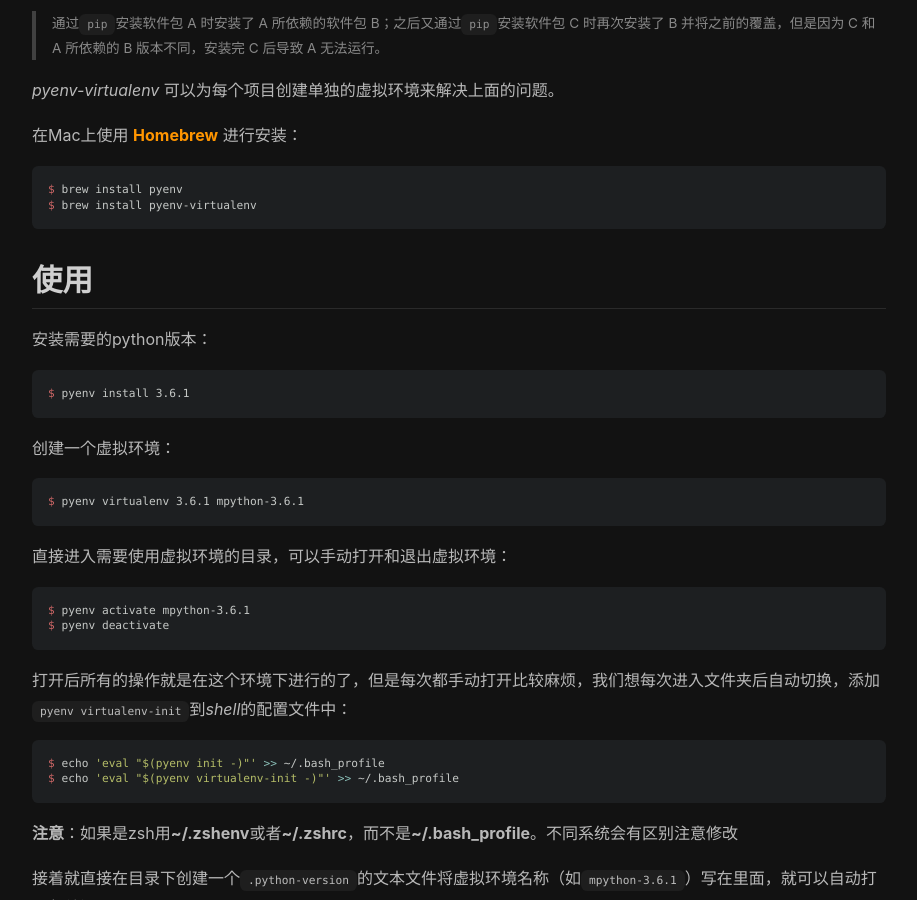
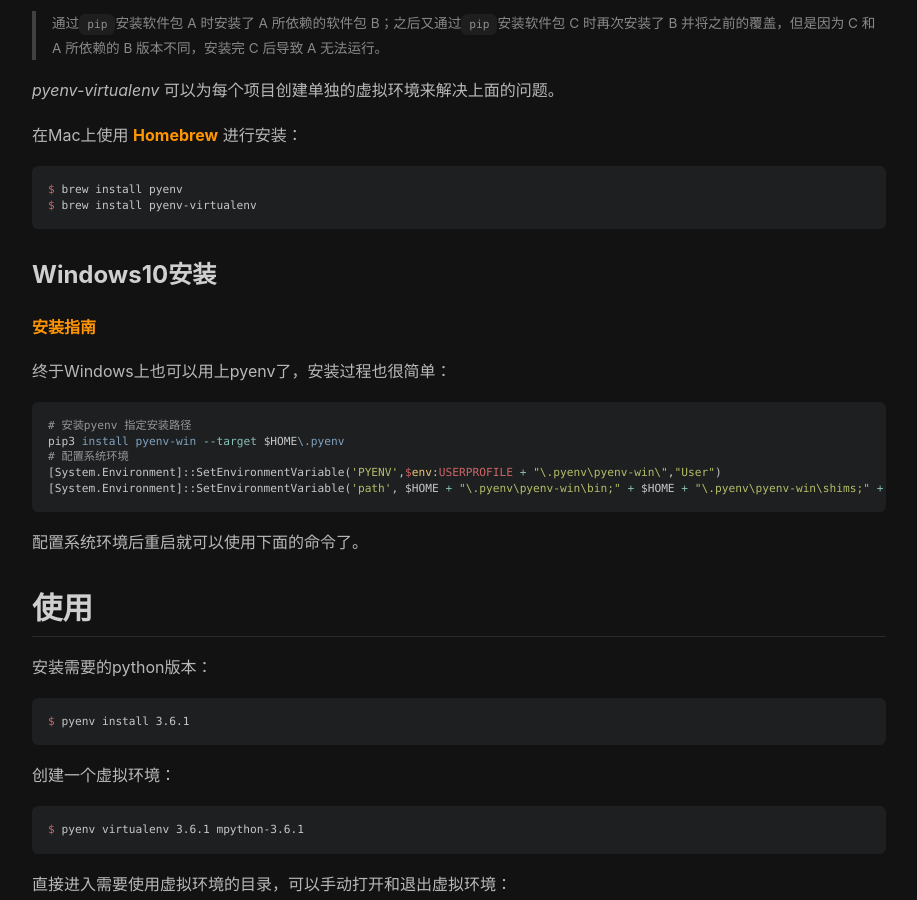
Before and after one commit to Zhb-Wave/Zhb-Wave.github.io, a Jekyll site: the page built from _posts/2020-05-13-python-pyenv.md, in a window 1280 px wide and 900 px high, scrolled down 569 px. Shown: the whole window, without its empty margins (181-1098 px from the left). Built offline with Jekyll 4.4.1, drawn with Linux system fonts in a browser that asks for light colours; nearby versions of some CDN libraries.

Commit message:
fixpython-pyenv.md 添加了windows上的安装步骤

````diff
--- a/_posts/2020-05-13-python-pyenv.md
+++ b/_posts/2020-05-13-python-pyenv.md
@@ -25,6 +25,22 @@ tags: Python
 $ brew install pyenv
 $ brew install pyenv-virtualenv
 ```
+
+### Windows10安装
+
+[安装指南](https://github.com/pyenv-win/pyenv-win)
+
+终于Windows上也可以用上pyenv了，安装过程也很简单：
+
+```powershell
+# 安装pyenv 指定安装路径
+pip3 install pyenv-win --target $HOME\.pyenv
+# 配置系统环境
+[System.Environment]::SetEnvironmentVariable('PYENV',$env:USERPROFILE + "\.pyenv\pyenv-win\","User")
+[System.Environment]::SetEnvironmentVariable('path', $HOME + "\.pyenv\pyenv-win\bin;" + $HOME + "\.pyenv\pyenv-win\shims;" + $env:Path,"User")
+```
+
+配置系统环境后重启就可以使用下面的命令了。
 
 ## 使用
 
````
